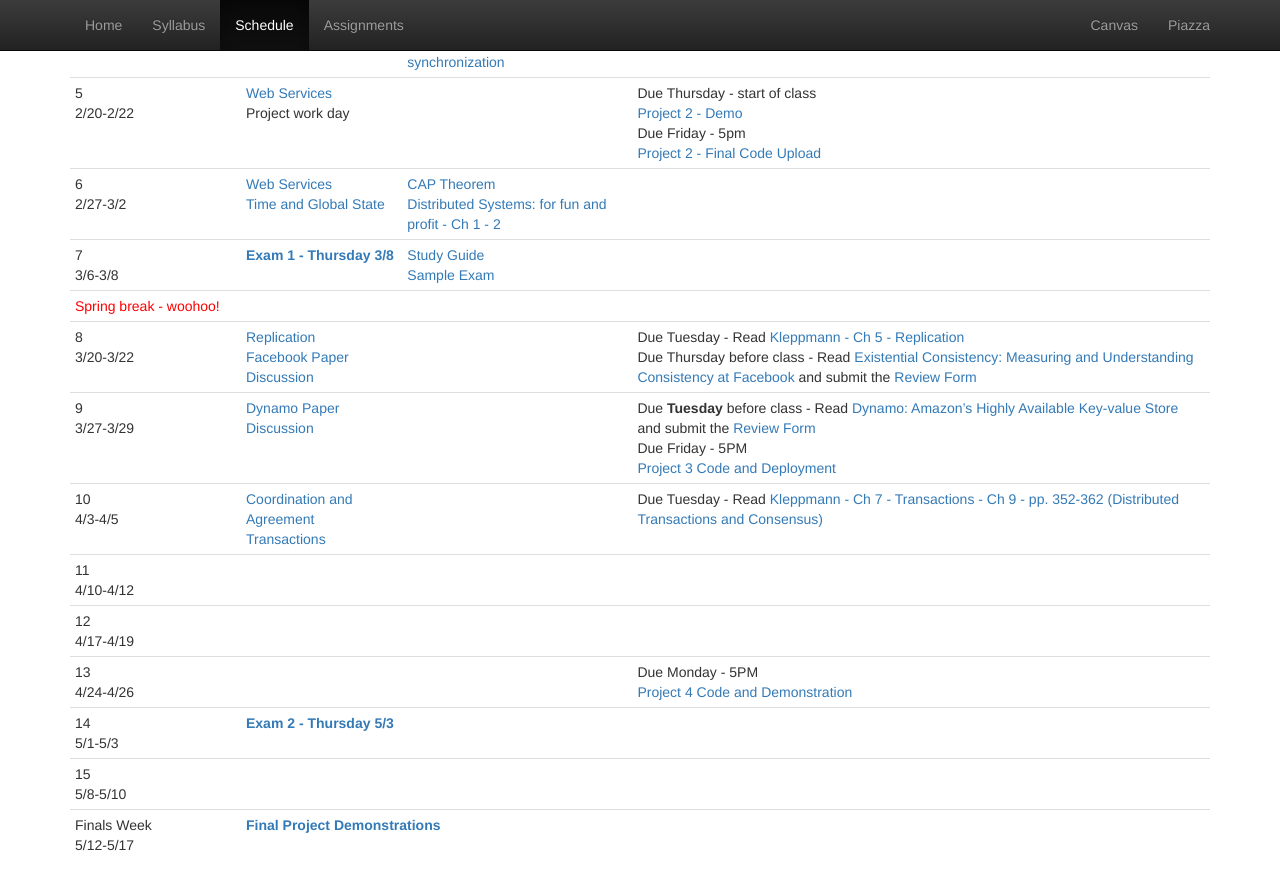
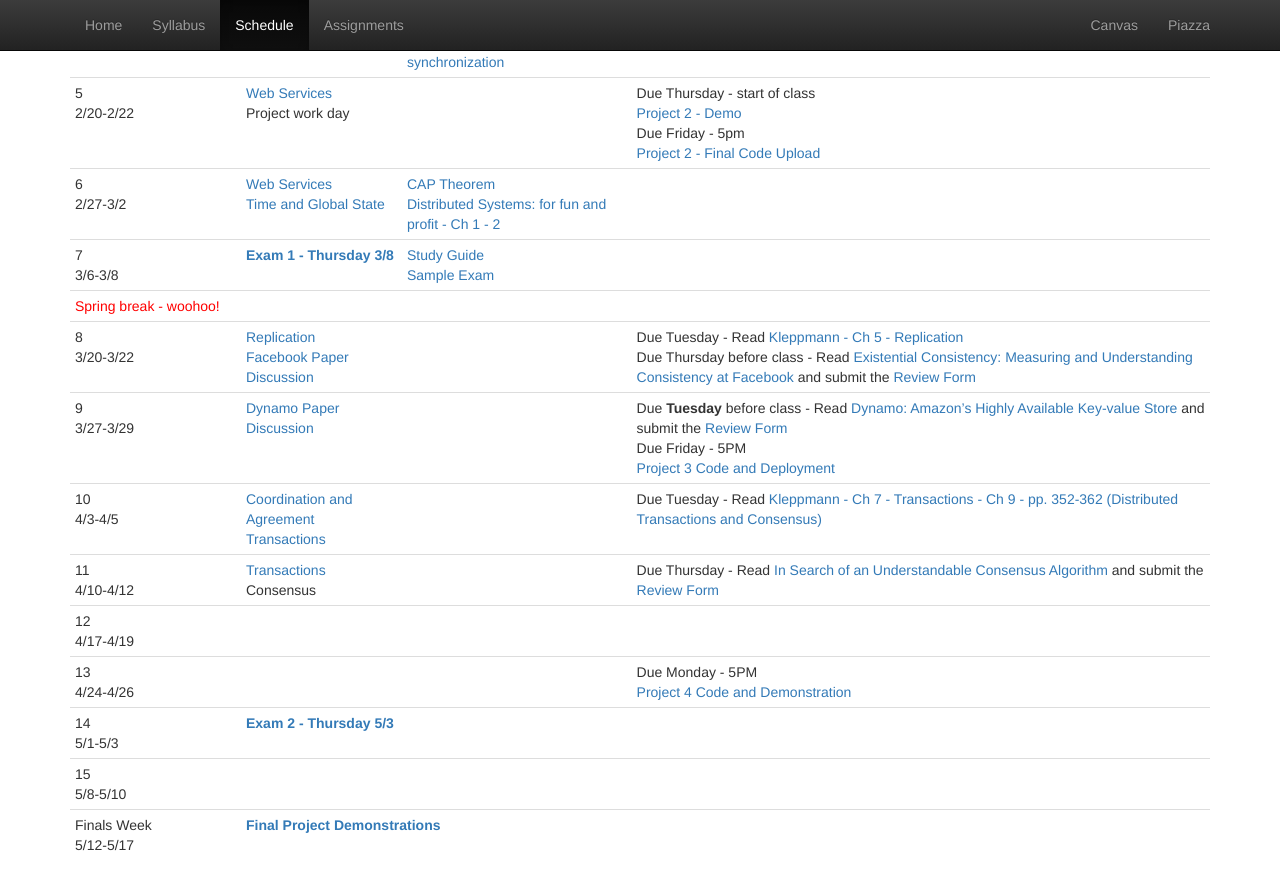
Before and after one commit to CS682-S18/cs682-s18.github.io, a Jekyll site: the page built from schedule.html, in a window 1280 px wide and 900 px high, scrolled down 637 px. Shown: the top 890 px of the window. Built offline with Jekyll 4.4.1, drawn with Linux system fonts in a browser that asks for light colours.

Commit message:
adding raft paper

```diff
--- a/schedule.html
+++ b/schedule.html
@@ -168,10 +168,13 @@
 		<tr>
 			<td>11<br/>4/10-4/12</td>
 			<td>
+				<a href="https://docs.google.com/presentation/d/1ygkUZ3x6AQJf_0FRPc0Hh0adbIsq2RajLgOk2AeHe-w/edit">Transactions</a><br/>
+				Consensus
 			</td>
 			<td>
 			</td>
 			<td>
+				Due Thursday - Read <a href="https://raft.github.io/raft.pdf">In Search of an Understandable Consensus Algorithm</a> and submit the <a href="https://goo.gl/forms/Ohj7mxjJqjSVH2Mj1">Review Form</a><br/>
 			</td>
 		</tr>
 		<tr>
```
